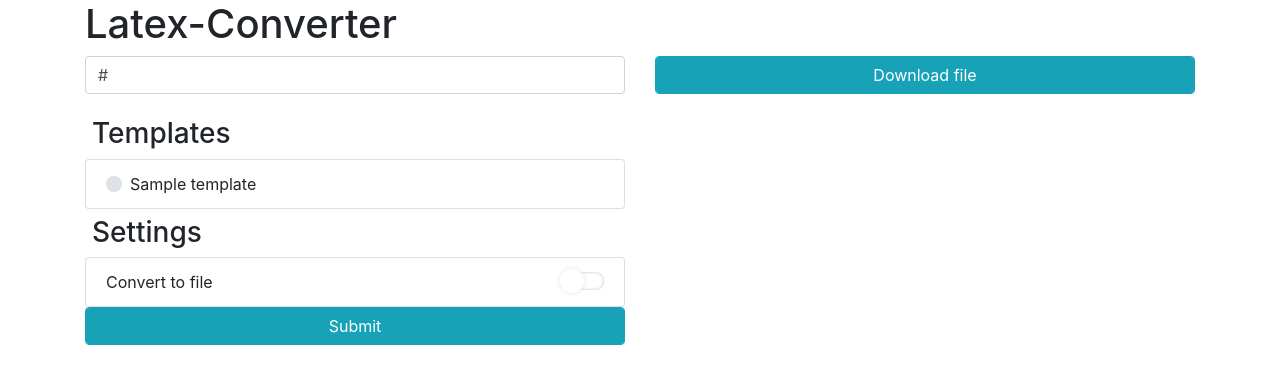
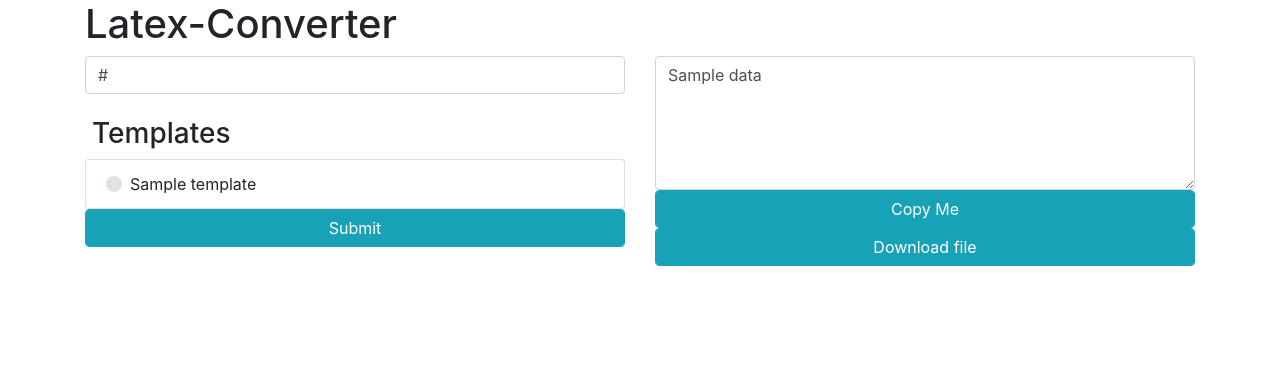
Before and after one commit to Jidbo/LatexConverter, a Flask app: template templates/index.html in a window 1280 px wide. Shown: the top 384 px of the page. Run offline with Flask 2, Linux system fonts and the light colour scheme; the template is opened without the code that fills it: most values are stand-ins (such as "Sample title", 1, 10 or a date in 2020); some libraries are stand-ins or nearby versions.

Commit message:
rework download function

```diff
--- a/codimd.py
+++ b/codimd.py
@@ -43,9 +43,9 @@ class Codimd:
             except ConnectionError:
                 return "Connection to server failed!"
 
-            if data.status_code is 200:
+            if data.status_code == 200:
                 return data.text
-            else:
-                raise StatusCodeError(200, data.status_code)
+
+            raise StatusCodeError(200, data.status_code)
         else:
             raise AttributeError("No complete url")
--- a/converter.py
+++ b/converter.py
@@ -11,34 +11,15 @@ class Converter:
         self.in_format = in_format
         self.name = name
         self.filename = None
-        self.converted = None
         self.to_convert = True
         self.arguments = ["-s"]
 
     def convert_to_text(self):
-        return self._convert()
+        self.converted = pypandoc.convert_text(self.md, self.to,
+                                               format=self.in_format,
+                                               extra_args=self.arguments)
+        return self.converted
 
-    def convert_to_file(self, ending):
-        current_directory = os.path.dirname(os.path.realpath(__file__))
-        tmp_directory = os.path.join(current_directory, "tmp")
-        if not os.path.isdir(tmp_directory):
-            os.makedirs(tmp_directory)
-
-        new_file = os.path.join(tmp_directory, f"{self.name}.{ending}")
-        contents = self._convert()
-        with open(new_file, "w") as file:
-            file.write(contents)
-
-        return new_file
-
-    def _convert(self):
-        if self.to_convert:
-            self.to_convert = False
-            self.converted = pypandoc.convert_text(self.md, self.to,
-                                                   format=self.in_format,
-                                                   extra_args=self.arguments)
-
-        return self.converted
 
     def add_template(self, template):
         self.arguments.append("--template")
--- a/routes.py
+++ b/routes.py
@@ -1,11 +1,12 @@
-from flask import Flask, render_template, request, send_file, redirect
 import argparse
+from flask import Flask, render_template, request, send_file, make_response
+from requests.exceptions import ConnectionError
 from codimd import Codimd, StatusCodeError
 from converter import Converter, get_available_templates
-from requests.exceptions import ConnectionError
 
 app = Flask(__name__)
 NO_TEMPLATE_NAME = "None"
+
 
 def parse_error(error):
     values = {}
@@ -13,10 +14,9 @@ def parse_error(error):
         values["error_display"] = "Not a valid URL for a CodiMD note!"
     elif isinstance(error, StatusCodeError):
         values["error_display"] = "Did not find a note with that id on" \
-        " the server!"
+            " the server!"
     elif isinstance(error, ConnectionError):
         values["error_display"] = "Could not reach the CodiMD Server!"
-
 
     if "eisvogelTemplate" in request.form:
         values["eisvogel"] = True
@@ -25,7 +25,8 @@ def parse_error(error):
 
     return values
 
-@app.route("/",  methods=["GET", "POST"])
+
+@app.route("/", methods=["GET", "POST"])
 def home():
     values = {}
     # setup templates
@@ -57,12 +58,7 @@ def home():
                 values["cur_template"] = temp_name
 
         # check if convert to file is enabled
-        if "convertToFile" in request.form:
-            values["convert_to_file"] = True
-            conv.convert_to_file("tex")
-            values["file_path"] = conv.name
-        else:
-            values["data"] = conv.convert_to_text()
+        values["data"] = conv.convert_to_text()
     else:
         # render default page
         values["url"] = ""
@@ -70,20 +66,14 @@ def home():
     return render_template("index.html", **values)
 
 
-@app.route("/download/<id>", methods=["GET"])
-def downlaod(id):
-    file_path = f"tmp/{id}.tex"
-    return send_file(file_path, mimetype="text/plain", as_attachment=True,
-                     attachment_filename="result.tex")
-
-
 if __name__ == "__main__":
     # setup argument parser
     parser = argparse.ArgumentParser()
-    parser.add_argument("-d", "--debug", required=False, default=False, action="store_true",
-                        help="Enables the debug mode.")
+    parser.add_argument("-d", "--debug", required=False, default=False,
+                        action="store_true", help="Enables the debug mode.")
     parser.add_argument("--ip", required=False, default="0.0.0.0",
-                        action="store", dest="ip", help="set the ip the flask server binds to")
+                        action="store", dest="ip",
+                        help="set the ip the flask server binds to")
     args = parser.parse_args()
 
     # start flask app
--- a/templates/index.html
+++ b/templates/index.html
@@ -56,43 +56,20 @@
                             </li>
                             {% endfor %}
                         </ul>
-                        <h2> Settings </h2>
-                        <ul class="list-group">
-                            <li class="list-group-item">
-                                Convert to file
-                                <div class="material-switch float-right">
-                                    {% if convert_to_file %}
-                                        <input id="saveToFile" name="convertToFile" type="checkbox" checked/>
-                                    {% else %}
-                                        <input id="saveToFile" name="convertToFile" type="checkbox"/>
-                                    {% endif %}
-                                    <label for="saveToFile" class="label-default"></label>
-                                <div>
-                            </li>
-                        </ul>
 
                         <div class="form-group">
                             <input type="submit" class="form-control btn btn-info" value="Submit"/>
                         </div>
                     </form>
                 </div>
-
-                {% if file_path %}
-                    <div class="col-md-6">
-                        <div class="form-group">
-                            <a href="download/{{ file_path }}" class="form-control btn
-                                btn-info">Download file</a>
-                        </div>
-                    </div>
-                {% else %}
 				{% if data %}
 					<div class="col-md-6">
 						<div class="form-group">
 							<textarea rows="5" type="text" class="form-control" id="result">{{ data }}</textarea>
 							<button id="copytoclipbtn" class="form-control btn btn-info">Copy Me</button>
+							<button id="download" class="form-control btn btn-info">Download file</button>
 						</div>
 					</div>
-                    {% endif %}
 				{% endif %}
             </div>
         </div>
@@ -100,8 +77,12 @@
 </div>
 <script src="{{ url_for('static', filename='js/jquery-3.3.1.min.js') }}"></script>
 <script src="{{ url_for('static', filename='js/bootstrap.bundle.min.js') }}"></script>
+<script src="{{ url_for('static', filename='js/download.min.js') }}"></script>
 <script>
     $('#copytoclip').hide();
+	$('#download').click(function() {
+		download($('#result').innerHtml, "result.tex", "text/plain");
+	});
     $(document).ready(function () {
 
         $('.close').click(function() {
```
Lines whose indentation alone changed are shown as unchanged.
